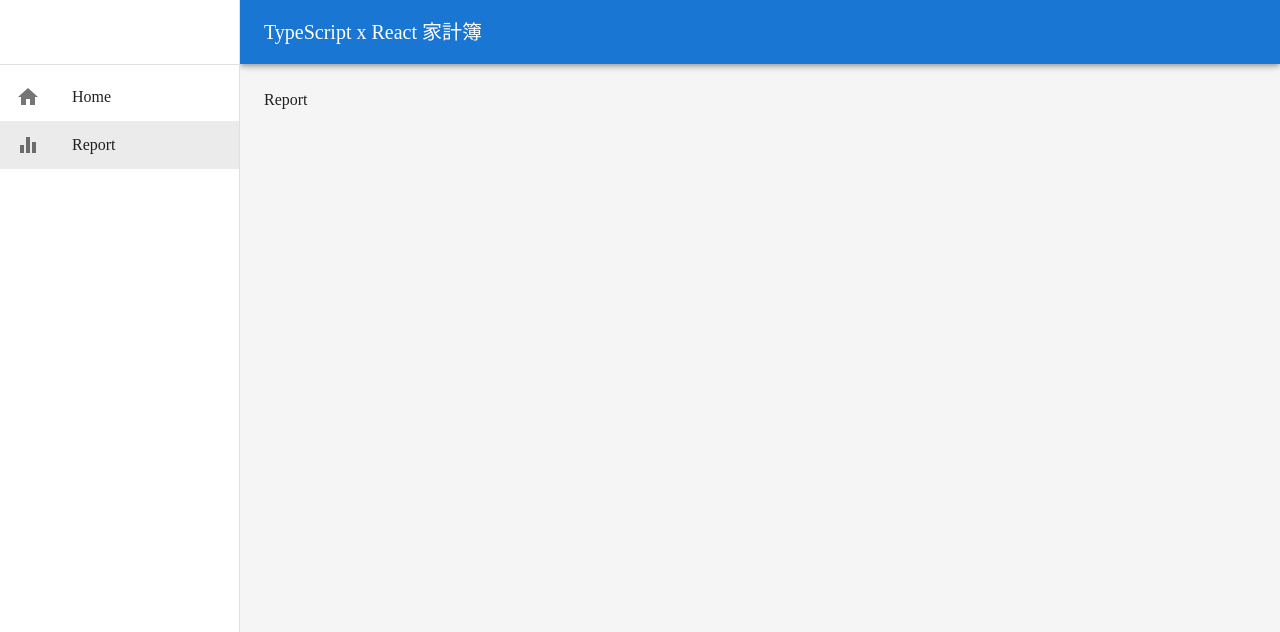
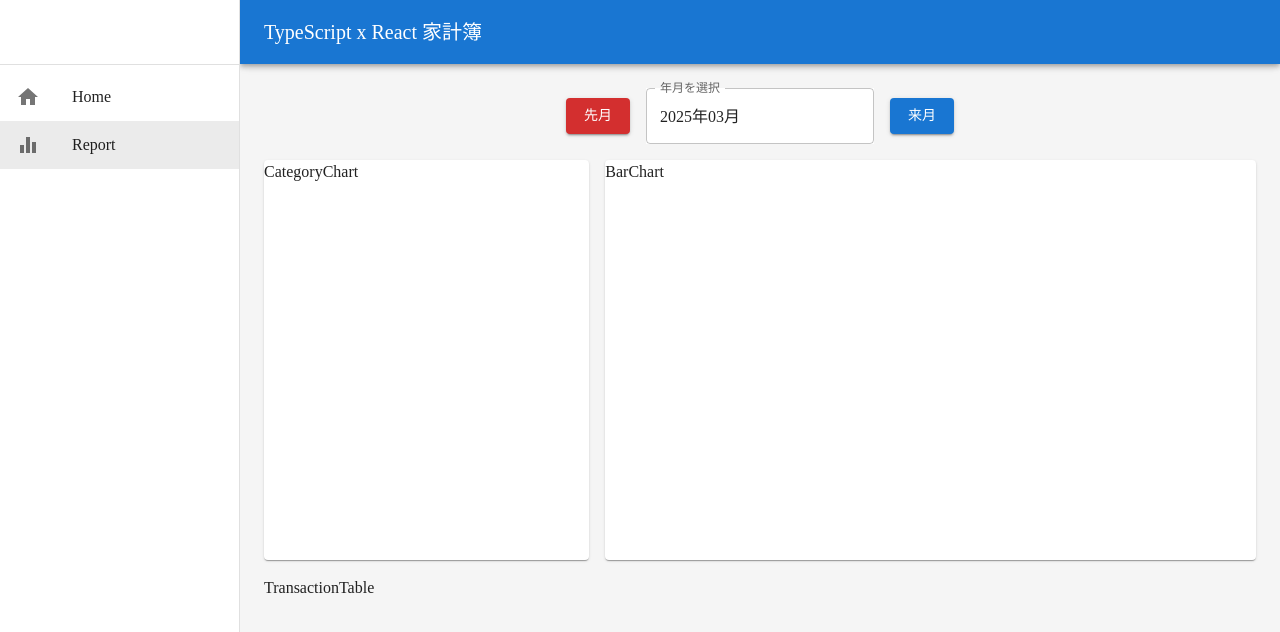
Before and after one commit to tkm0604/household-app, a React (Create React App) app: page /report in a window 1280 px wide. Shown: the top 632 px of the page. Built offline with nearby package versions, Linux system fonts and the light colour scheme; no server answers; the database is empty; the HTML template or start-up script is replaced by a standard one.

Commit message:
日付選択エリア実装

```diff
--- a/package.json
+++ b/package.json
@@ -12,6 +12,7 @@
     "@hookform/resolvers": "^5.0.1",
     "@mui/icons-material": "^6.4.8",
     "@mui/material": "^6.4.8",
+    "@mui/x-date-pickers": "^7.28.3",
     "@testing-library/dom": "^10.4.0",
     "@testing-library/jest-dom": "^6.6.3",
     "@testing-library/react": "^16.2.0",
--- a/src/App.tsx
+++ b/src/App.tsx
@@ -114,9 +114,9 @@ function App() {
       // Set the "capital" field of the city 'DC'
       await updateDoc(docRef, transaction);
       //フロント更新
-     const updatedTransactions = transactions.map((t) =>
+      const updatedTransactions = transactions.map((t) =>
         t.id === transactionId ? { ...t, ...transaction } : t
-     ) as Transaction[];
+      ) as Transaction[];
       console.log("更新した取引は:", updatedTransactions);
       setTransactions(updatedTransactions);
     } catch (err) {
@@ -146,7 +146,15 @@ function App() {
                 />
               }
             />
-            <Route path="/report" element={<Report />} />
+            <Route
+              path="/report"
+              element={
+                <Report
+                  currentMonth={currentMonth}
+                  setCurrentMonth={setCurrentMonth}
+                />
+              }
+            />
             <Route path="*" element={<NoMatch />} />
           </Route>
         </Routes>
--- /dev/null
+++ b/src/components/BarChart.tsx
@@ -0,0 +1,9 @@
+import React from 'react'
+
+const BarChart = () => {
+  return (
+    <div>BarChart</div>
+  )
+}
+
+export default BarChart
--- /dev/null
+++ b/src/components/CategoryChart.tsx
@@ -0,0 +1,9 @@
+import React from 'react'
+
+function CategoryChart() {
+  return (
+    <div>CategoryChart</div>
+  )
+}
+
+export default CategoryChart
--- /dev/null
+++ b/src/components/MonthSelector.tsx
@@ -0,0 +1,76 @@
+import { Box, Button } from "@mui/material";
+import React from "react";
+import { LocalizationProvider } from "@mui/x-date-pickers";
+import { AdapterDateFns } from "@mui/x-date-pickers/AdapterDateFnsV3";
+import { DatePicker } from "@mui/x-date-pickers/DatePicker";
+import { ja } from "date-fns/locale/ja";
+import { jaJP } from "@mui/x-date-pickers/locales";
+import { AdapterDayjs } from "@mui/x-date-pickers/AdapterDayjs";
+import { addMonths, set } from "date-fns";
+
+interface MonthSelectorProps {
+  currentMonth: Date;
+  setCurrentMonth: React.Dispatch<React.SetStateAction<Date>>;
+}
+
+const MonthSelector = ({
+  currentMonth,
+  setCurrentMonth,
+}: MonthSelectorProps) => {
+  const handleDateChange = (newDate: Date | null) => {
+    if (newDate) {
+      setCurrentMonth(newDate);
+    }
+  };
+  //先月ボタンを押した処理
+  const handlePreviousMonth = () => {
+    const previousMonth = addMonths(currentMonth, -1);
+    console.log("前の月は:", previousMonth);
+    setCurrentMonth(previousMonth);
+  };
+  //来月ボタンを押した処理
+  const handleNextMonth = () => {
+    const nextMonth = addMonths(currentMonth, 1);
+    setCurrentMonth(nextMonth);
+  };
+
+  return (
+    <LocalizationProvider dateAdapter={AdapterDateFns} adapterLocale={ja}>
+      <div>
+        <Box
+          sx={{
+            display: "flex",
+            justifyContent: "center",
+            alignItems: "center",
+          }}
+        >
+          <Button
+            onClick={handlePreviousMonth}
+            color={"error"}
+            variant={"contained"}
+          >
+            先月
+          </Button>
+          <DatePicker
+            onChange={handleDateChange}
+            value={currentMonth}
+            label="年月を選択"
+            sx={{ mx: 2, backgroundColor: "white" }}
+            views={["year", "month"]}
+            format="yyyy年MM月"
+            slotProps={{ calendarHeader: { format: "yyyy年MM月" } }}
+          />
+          <Button
+            onClick={handleNextMonth}
+            color={"primary"}
+            variant={"contained"}
+          >
+            来月
+          </Button>
+        </Box>
+      </div>
+    </LocalizationProvider>
+  );
+};
+
+export default MonthSelector;
--- a/src/components/TransactionMenu.tsx
+++ b/src/components/TransactionMenu.tsx
@@ -5,10 +5,9 @@ import {
   CardActionArea,
   CardContent,
   Drawer,
-  Grid,
+  Stack,
   List,
   ListItem,
-  Stack,
   Typography,
 } from "@mui/material";
 import React from "react";
@@ -96,17 +95,14 @@ const TransactionMenu = ({
                   >
                     <CardActionArea>
                       <CardContent>
-                        <Grid
-                          container
-                          spacing={1}
+                        <Box
+                          display="flex"
+                          flexWrap="wrap"
                           alignItems="center"
-                          wrap="wrap"
+                          gap={1}
                         >
-                          <Grid item xs={1}>
-                            {/* icon */}
-                            {IconComponents[transaction.category]}
-                          </Grid>
-                          <Grid item xs={2.5}>
+                          <Box>{IconComponents[transaction.category]}</Box>
+                          <Box>
                             <Typography
                               variant="caption"
                               display="block"
@@ -114,25 +110,22 @@ const TransactionMenu = ({
                             >
                               {transaction.category}
                             </Typography>
-                          </Grid>
-                          <Grid item xs={4}>
+                          </Box>
+                          <Box>
                             <Typography variant="body2" gutterBottom>
                               {transaction.content}
                             </Typography>
-                          </Grid>
-                          <Grid item xs={4.5}>
+                          </Box>
+                          <Box textAlign="right" flexGrow={1}>
                             <Typography
                               gutterBottom
-                              textAlign={"right"}
                               color="text.secondary"
-                              sx={{
-                                wordBreak: "break-all",
-                              }}
+                              sx={{ wordBreak: "break-all" }}
                             >
                               ¥{formatCurrency(transaction.amount)}
                             </Typography>
-                          </Grid>
-                        </Grid>
+                          </Box>
+                        </Box>
                       </CardContent>
                     </CardActionArea>
                   </Card>
--- /dev/null
+++ b/src/components/TransactionTable.tsx
@@ -0,0 +1,9 @@
+import React from 'react'
+
+const TransactionTable = () => {
+  return (
+    <div>TransactionTable</div>
+  )
+}
+
+export default TransactionTable
--- a/src/pages/Report.tsx
+++ b/src/pages/Report.tsx
@@ -1,8 +1,48 @@
-import { Box, Typography } from "@mui/material";
+import { PartyModeRounded } from "@mui/icons-material";
+import { Box, Typography, Stack, Paper } from "@mui/material";
 import React from "react";
+import TransactionTable from "../components/TransactionTable";
+import CategoryChart from "../components/CategoryChart";
+import MonthSelector from "../components/MonthSelector";
+import BarChart from "../components/BarChart";
 
-const Report = () => {
-  return <div>Report</div>;
+interface ReportProps {
+  currentMonth: Date;
+  setCurrentMonth: React.Dispatch<React.SetStateAction<Date>>;
+}
+
+const Report = ({ currentMonth, setCurrentMonth }: ReportProps) => {
+  const commonPaperStyle = {
+    height: { xs: "auto", md: "400px" },
+    display: "flex",
+    flexDirection: "column",
+  };
+
+  return (
+    <Box display="flex" flexDirection="column" gap={2}>
+      <Box>
+        <MonthSelector
+          currentMonth={currentMonth}
+          setCurrentMonth={setCurrentMonth}
+        />
+      </Box>
+      <Box display="flex" flexDirection={{ xs: "column", md: "row" }} gap={2}>
+        <Box flex={1}>
+          <Paper sx={commonPaperStyle}>
+            <CategoryChart />
+          </Paper>
+        </Box>
+        <Box flex={2}>
+          <Paper sx={commonPaperStyle}>
+            <BarChart />
+          </Paper>
+        </Box>
+      </Box>
+      <Box>
+        <TransactionTable />
+      </Box>
+    </Box>
+  );
 };
 
 export default Report;
```
Also changed, not shown: 1 other file (tests, documents, lock files or other folders).
